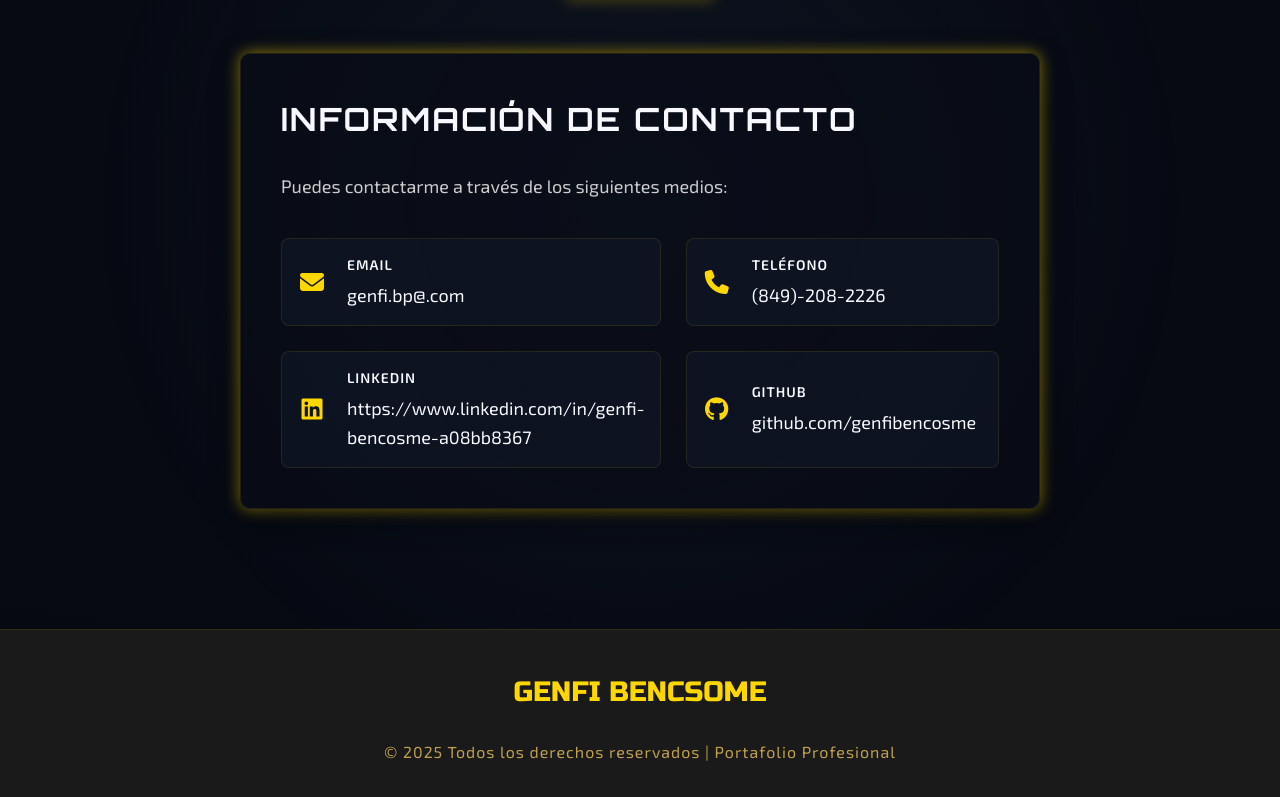
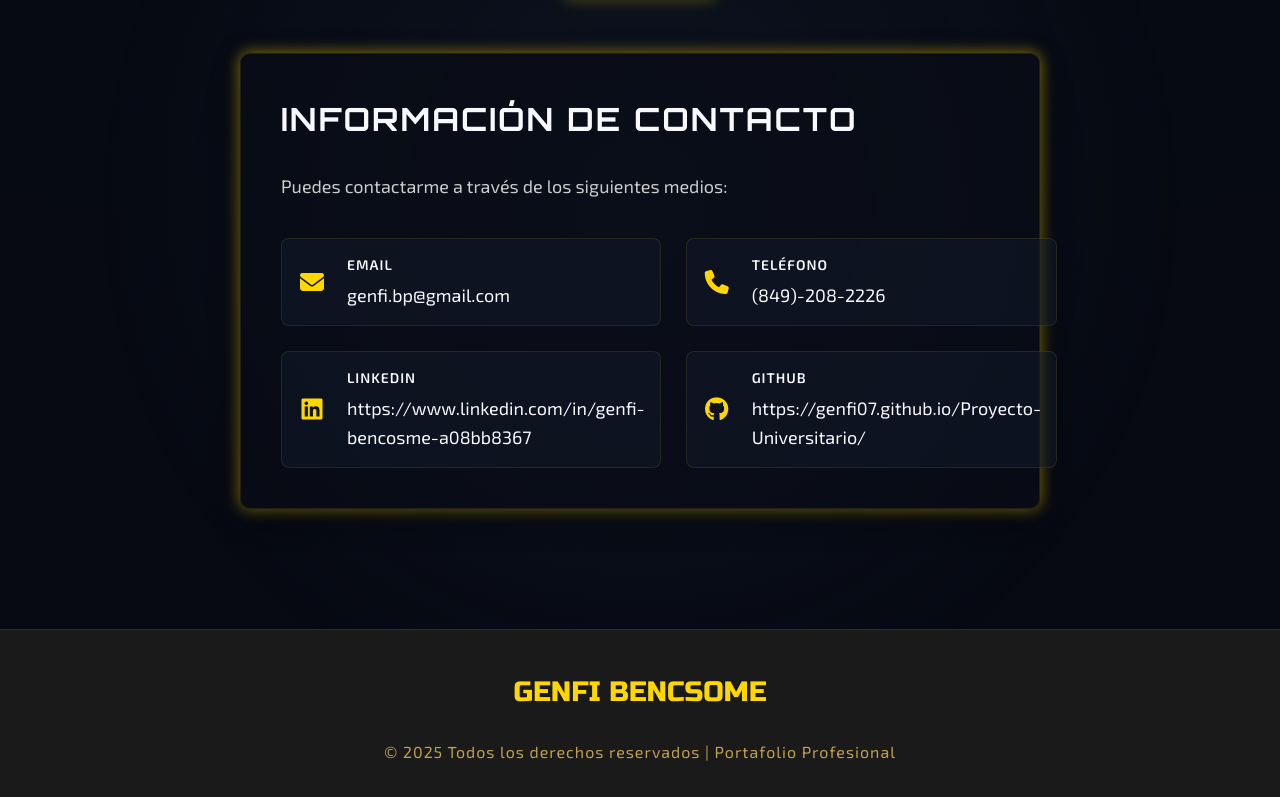
Before and after one commit to Genfi07/Proyecto-Universitario, a plain HTML site: page index.html in a window 1280 px wide. Shown: the part 6716-7513 px from the top of the page. Drawn offline with Linux system fonts and the light colour scheme.

Commit message:
Update index.html

```diff
--- a/index.html
+++ b/index.html
@@ -1202,7 +1202,7 @@
                             <i class="fas fa-envelope"></i>
                             <div>
                                 <span>Email</span>
-                                genfi.bp@.com
+                                genfi.bp@gmail.com
                             </div>
                         </div>
                         <div class="info-item">
@@ -1223,7 +1223,7 @@
                             <i class="fab fa-github"></i>
                             <div>
                                 <span>GitHub</span>
-                                github.com/genfibencosme
+                                https://genfi07.github.io/Proyecto-Universitario/
                             </div>
                         </div>
                     </div>
```
